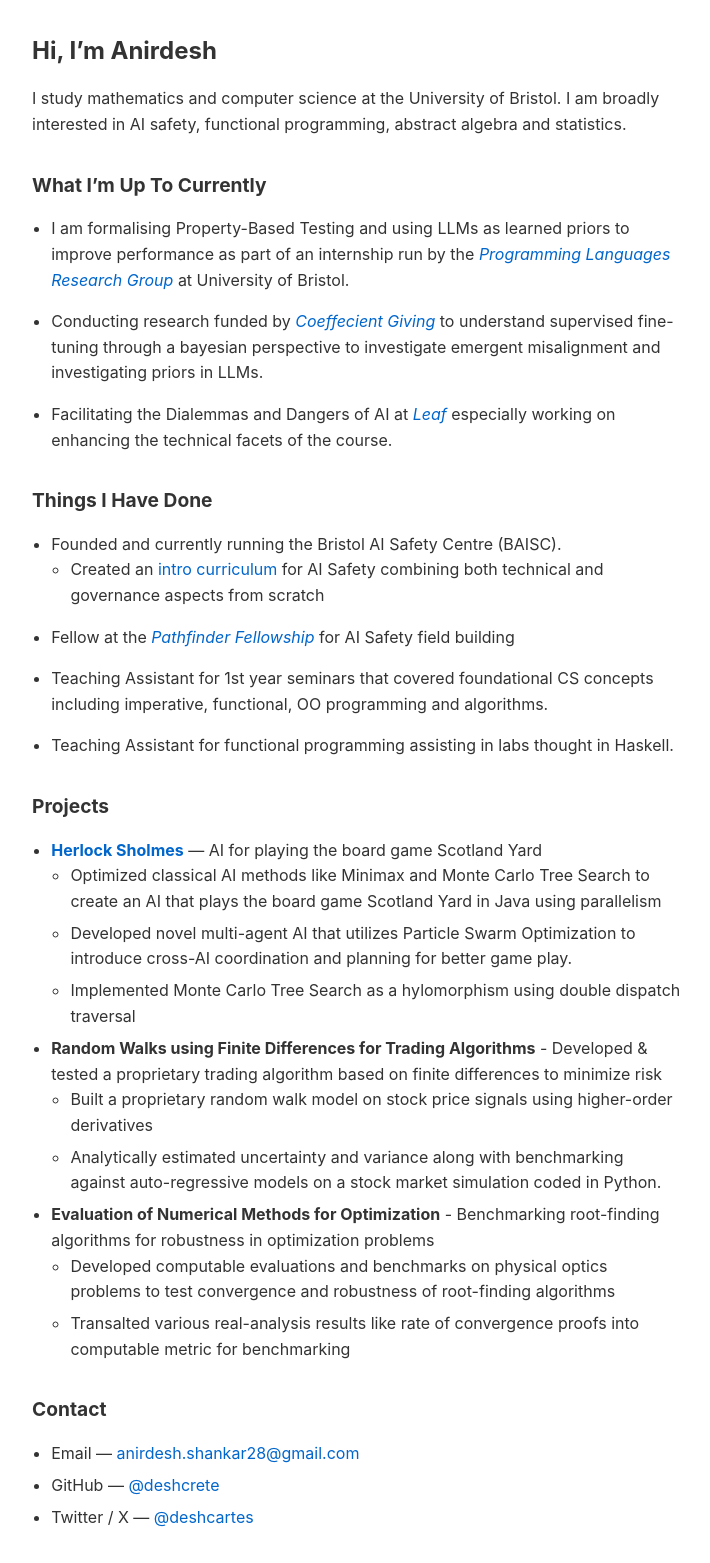
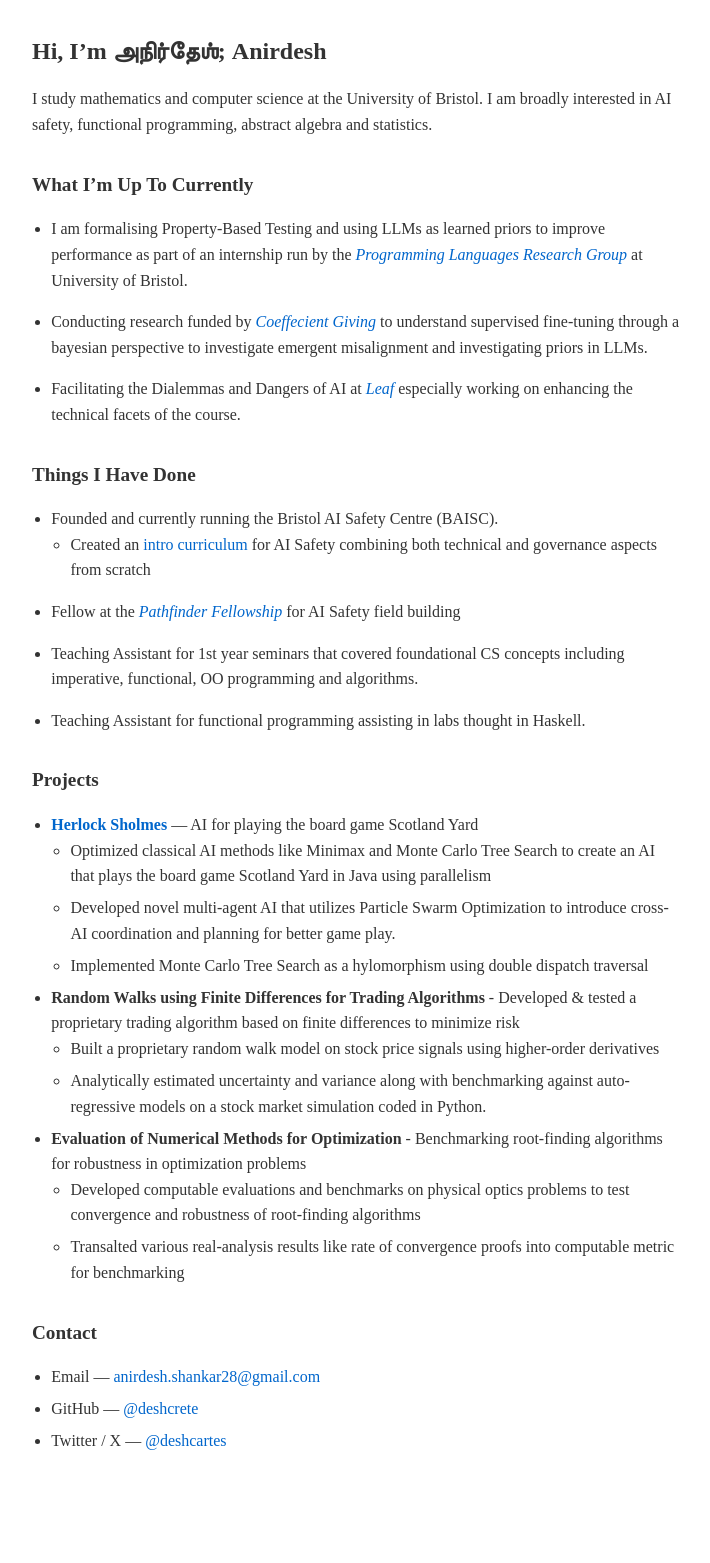
Before and after one commit to deshcrete/deshcrete.github.io, a Jekyll site: the page built from index.md, in a window 1280 px wide. Shown: the whole page, without its empty margins (283-993 px from the left). Built offline with Jekyll 4.4.1, drawn with Linux system fonts in a browser that asks for light colours; after the commit the page ends 1486 px from its top, so only the background shows below that.

Commit message:
font and title change

```diff
--- a/assets/css/style.scss
+++ b/assets/css/style.scss
@@ -1,7 +1,7 @@
 ---
 ---
 body {
-    font-family: -apple-system, BlinkMacSystemFont, "Segoe UI", Roboto, Helvetica, Arial, sans-serif;
+    font-family: 'Times New Roman', Times, serif;
     max-width: 650px;
     margin: 2rem auto;
     padding: 0 1rem;
--- a/index.md
+++ b/index.md
@@ -3,7 +3,7 @@ layout: default
 title: Home
 ---
 
-# Hi, I'm Anirdesh
+# Hi, I'm அநிர்தேஶ்; Anirdesh
 
 I study mathematics and computer science at the University of Bristol. I am broadly interested in AI safety, functional programming, abstract algebra and statistics.
 
```
